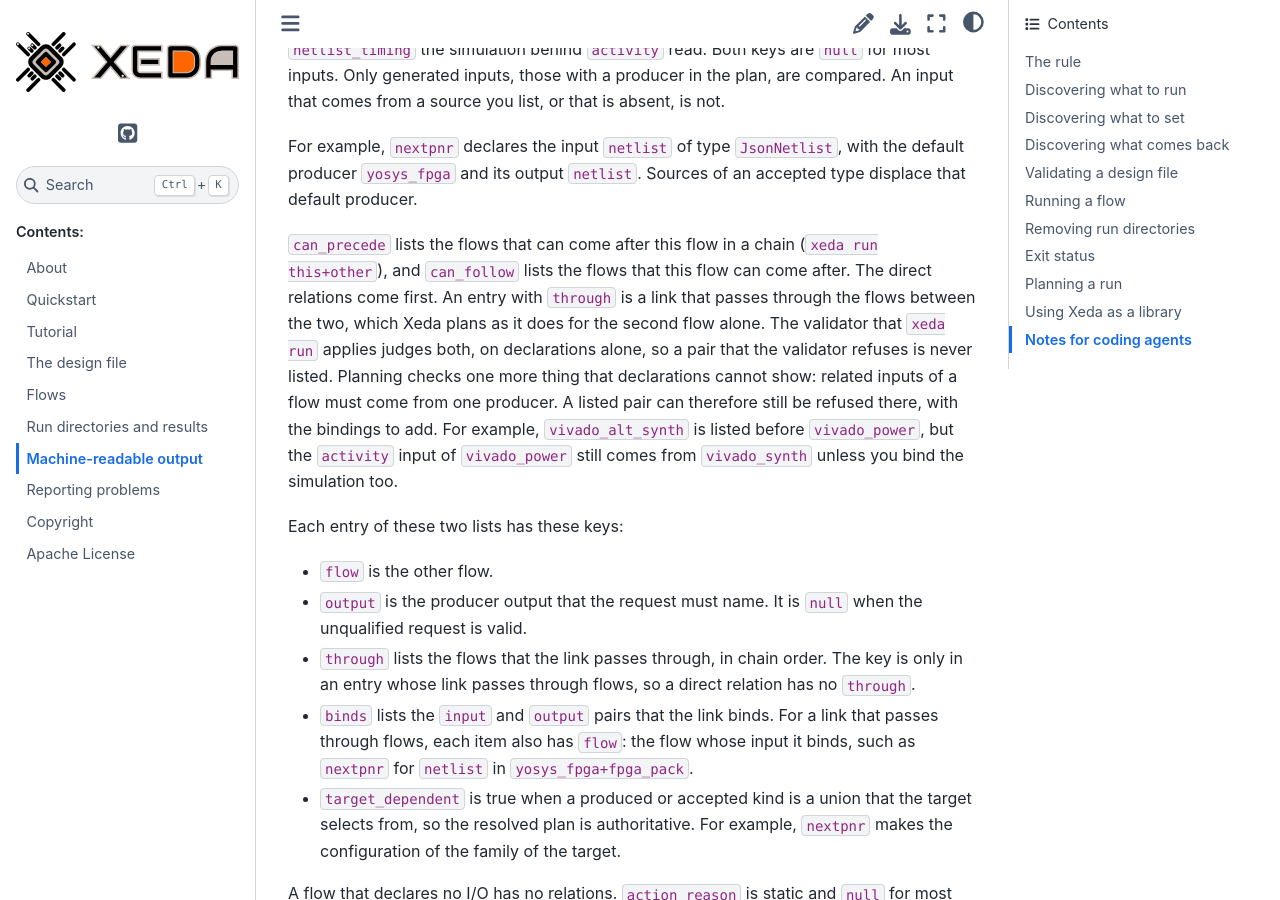
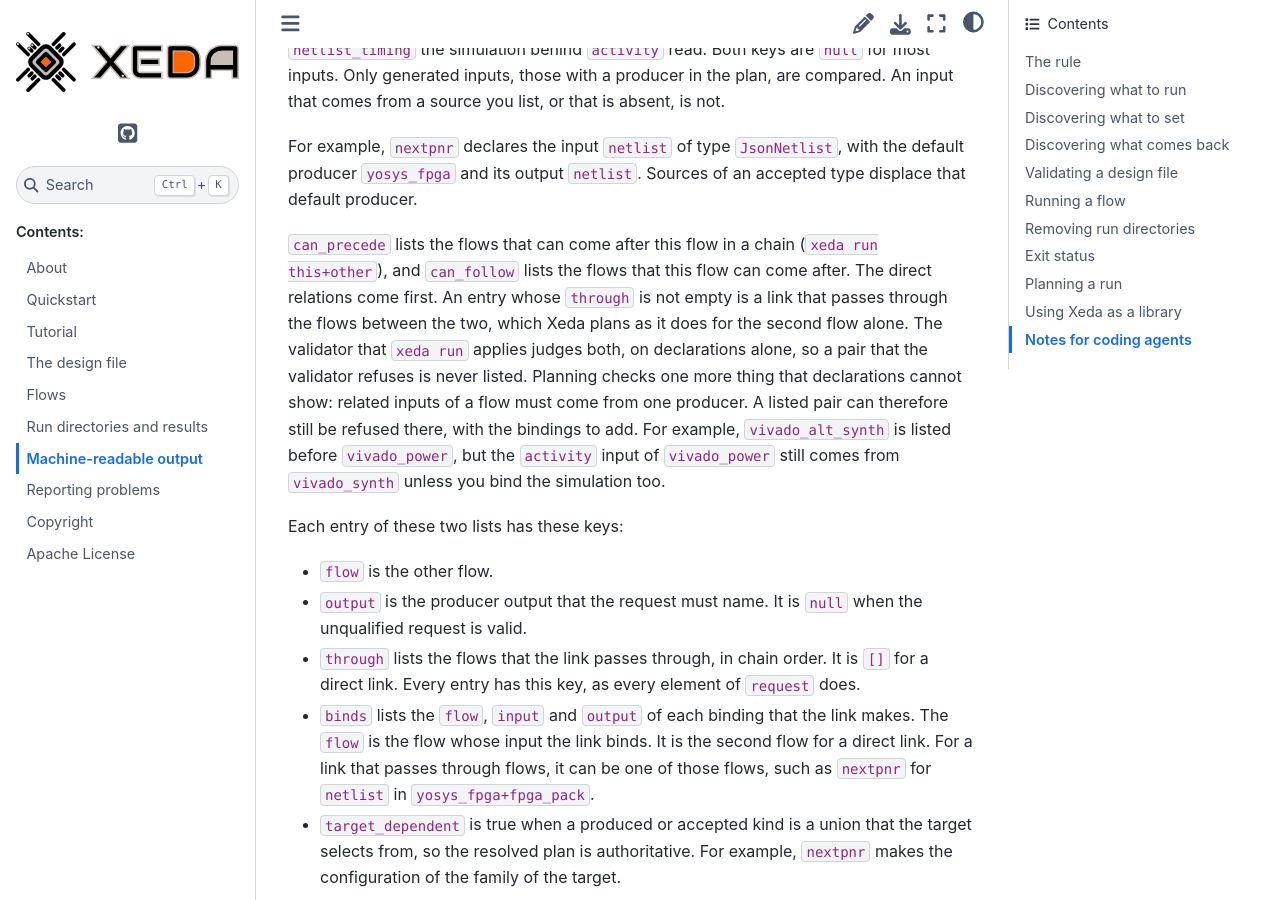
Before and after one commit to XedaHQ/xeda, a Sphinx documentation site: the page built from docs/machine-readable.rst, in a window 1280 px wide and 900 px high, scrolled down 1916 px. Built offline with Sphinx 7.4.7 and the Sphinx Book theme 1.1.4, drawn with Linux system fonts in a browser that asks for light colours.

Commit message:
Give every chain relation of list-flows the same keys
Every entry of `can_precede` and `can_follow` now has the keys `flow`, `output`, `through`,
`binds` and `target_dependent`, in this order. `through` is `[]` for a direct link. Every item of
`binds` has `flow`, `input` and `output`. For a direct link, `flow` is the second flow of the
pair.

Before, only an entry whose link passes through other flows had `through` and the `flow` of each
binding. A reader had to handle two shapes. Now there is one schema, as in the `request` elements
of `xeda run --json`, which always have `through`.

The `list-flows` table and the agent skill read the key that is always there. The tests check the
exact keys of every published relation, and the machine-readable docs describe them.

```diff
--- a/docs/machine-readable.rst
+++ b/docs/machine-readable.rst
@@ -92,11 +92,11 @@
 
 ``can_precede`` lists the flows that can come after this flow in a chain (``xeda run this+other``),
 and ``can_follow`` lists the flows that this flow can come after. The direct relations come first.
-An entry with ``through`` is a link that passes through the flows between the two, which Xeda plans
-as it does for the second flow alone. The validator that ``xeda run`` applies judges both, on
-declarations alone, so a pair that the validator refuses is never listed. Planning checks one more
-thing that declarations cannot show: related inputs of a flow must come from one producer. A listed
-pair can therefore still be refused there, with the bindings to add. For example,
+An entry whose ``through`` is not empty is a link that passes through the flows between the two,
+which Xeda plans as it does for the second flow alone. The validator that ``xeda run`` applies
+judges both, on declarations alone, so a pair that the validator refuses is never listed. Planning
+checks one more thing that declarations cannot show: related inputs of a flow must come from one
+producer. A listed pair can therefore still be refused there, with the bindings to add. For example,
 ``vivado_alt_synth`` is listed before ``vivado_power``, but the ``activity`` input of
 ``vivado_power`` still comes from ``vivado_synth`` unless you bind the simulation too.
 
@@ -105,11 +105,12 @@
 - ``flow`` is the other flow.
 - ``output`` is the producer output that the request must name. It is ``null`` when the unqualified
   request is valid.
-- ``through`` lists the flows that the link passes through, in chain order. The key is only in an
-  entry whose link passes through flows, so a direct relation has no ``through``.
-- ``binds`` lists the ``input`` and ``output`` pairs that the link binds. For a link that passes
-  through flows, each item also has ``flow``: the flow whose input it binds, such as ``nextpnr`` for
-  ``netlist`` in ``yosys_fpga+fpga_pack``.
+- ``through`` lists the flows that the link passes through, in chain order. It is ``[]`` for a
+  direct link. Every entry has this key, as every element of ``request`` does.
+- ``binds`` lists the ``flow``, ``input`` and ``output`` of each binding that the link makes. The
+  ``flow`` is the flow whose input the link binds. It is the second flow for a direct link. For a
+  link that passes through flows, it can be one of those flows, such as ``nextpnr`` for ``netlist``
+  in ``yosys_fpga+fpga_pack``.
 - ``target_dependent`` is true when a produced or accepted kind is a union that the target selects
   from, so the resolved plan is authoritative. For example, ``nextpnr`` makes the configuration of
   the family of the target.
```
Also changed, not shown: 4 other files.
